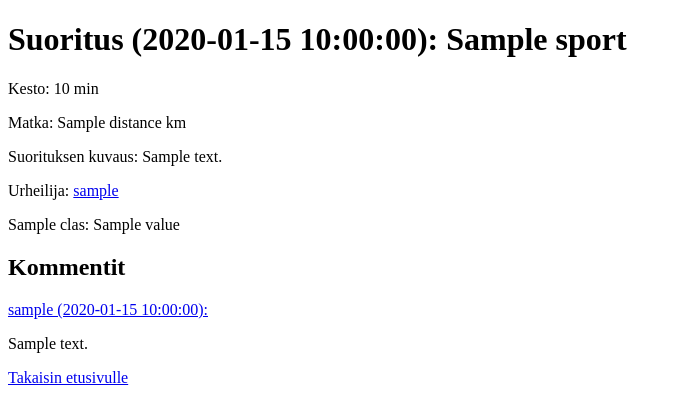
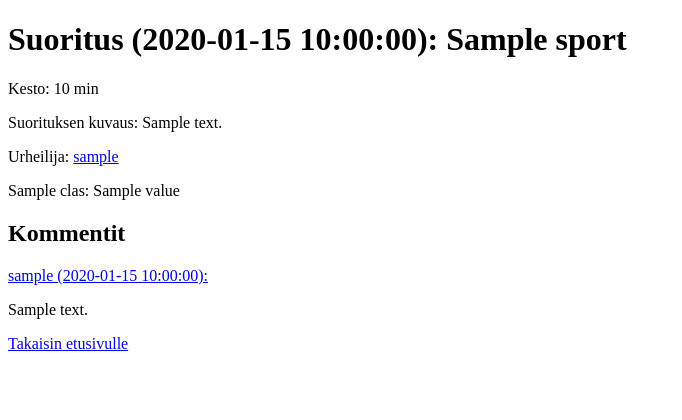
Before and after one commit to ronjass/tikawe-sport, a Flask app: template templates/show_sport.html in a window 1280 px wide. Shown: the top 420 px of the page, without its empty margins (0-682 px from the left). Run offline with Flask 3, Linux system fonts and the light colour scheme; the template is opened without the code that fills it: most values are stand-ins (such as "Sample title", 1, 10 or a date in 2020).

Commit message:
Distance of the sport can be 0 km

```diff
--- a/onlysport.py
+++ b/onlysport.py
@@ -109,7 +109,7 @@ def create_sport():
         abort(403)
     if not re.search("^[1-9][0-9]{0,2}$", duration):
         abort(403)
-    if not re.search("^[1-9][0-9]{0,2}$", distance):
+    if not re.search("^[0-9][0-9]{0,2}$", distance):
         abort(403)
     if not sport or not duration or not distance or not description:
         abort(403)
@@ -169,7 +169,7 @@ def update_sport():
         abort(403)
     if not re.search("^[1-9][0-9]{0,2}$", duration):
         abort(403)
-    if not re.search("^[1-9][0-9]{0,2}$", distance):
+    if not re.search("^[0-9][0-9]{0,2}$", distance):
         abort(403)
     if not sport or not duration or not distance or not description:
         abort(403)
--- a/templates/edit_sport.html
+++ b/templates/edit_sport.html
@@ -18,7 +18,7 @@
     </p>
     <p>
       Matka: <br />
-      <input type="text" name="distance" value="{{ sport.distance }}" pattern="[1-9][0-9]{0,2}" required/> km
+      <input type="text" name="distance" value="{{ sport.distance }}" pattern="[0-9][0-9]{0,2}" required/> km
     </p>
     <p>
       Kuvaus: <br />
--- a/templates/new_sport.html
+++ b/templates/new_sport.html
@@ -18,7 +18,7 @@
     </p>
     <p>
       Matka: <br />
-      <input type="text" name="distance" pattern="[1-9][0-9]{0,2}" required/> km
+      <input type="text" name="distance" pattern="[0-9][0-9]{0,2}" required/> km
     </p>
     <p>
       Kuvaus: <br />
--- a/templates/show_sport.html
+++ b/templates/show_sport.html
@@ -10,9 +10,11 @@
   <p>
     Kesto: {{ sport.duration }} min
   </p>
+  {% if sport.distance > 0 %}
   <p>
     Matka: {{ sport.distance }} km
   </p>
+  {% endif %}
   <p>
     Suorituksen kuvaus: {{ sport.description }}
   </p>
```
